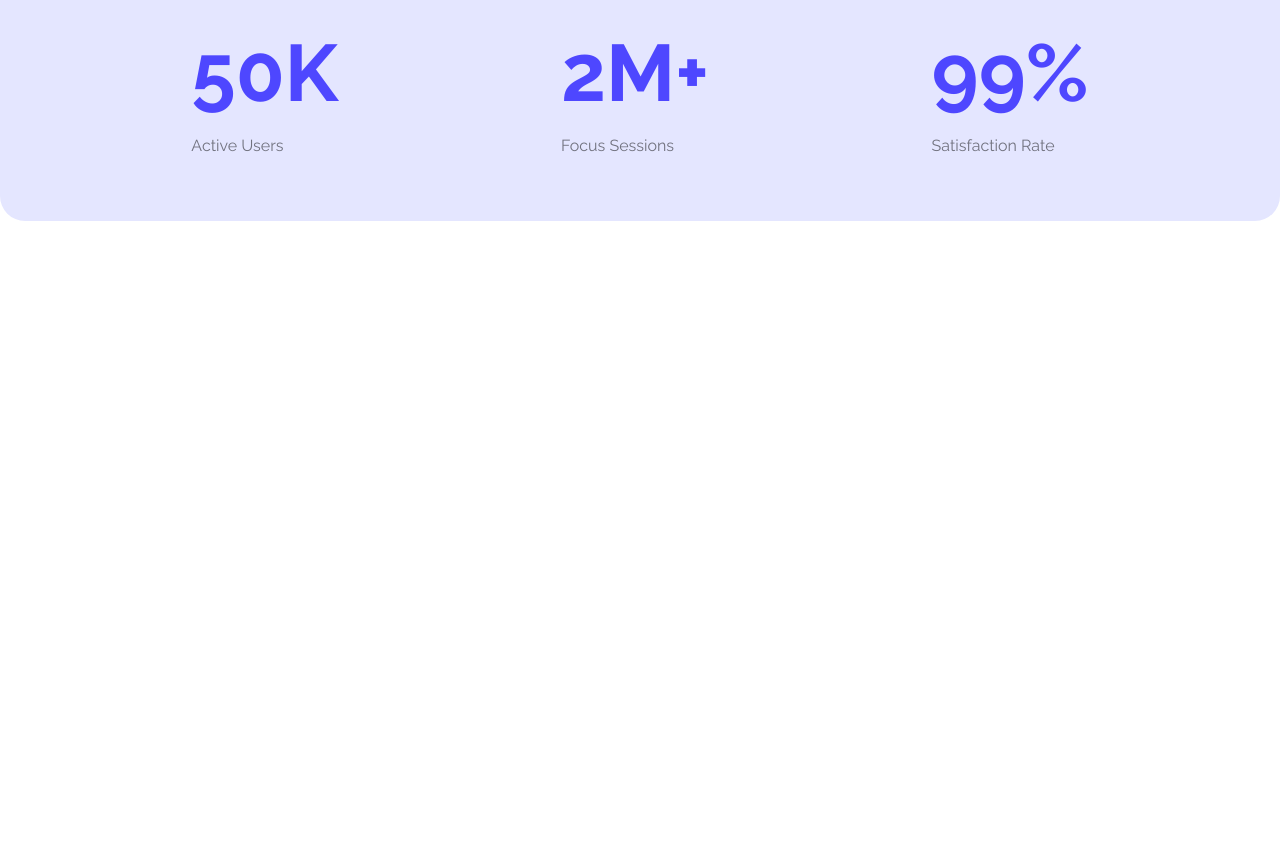
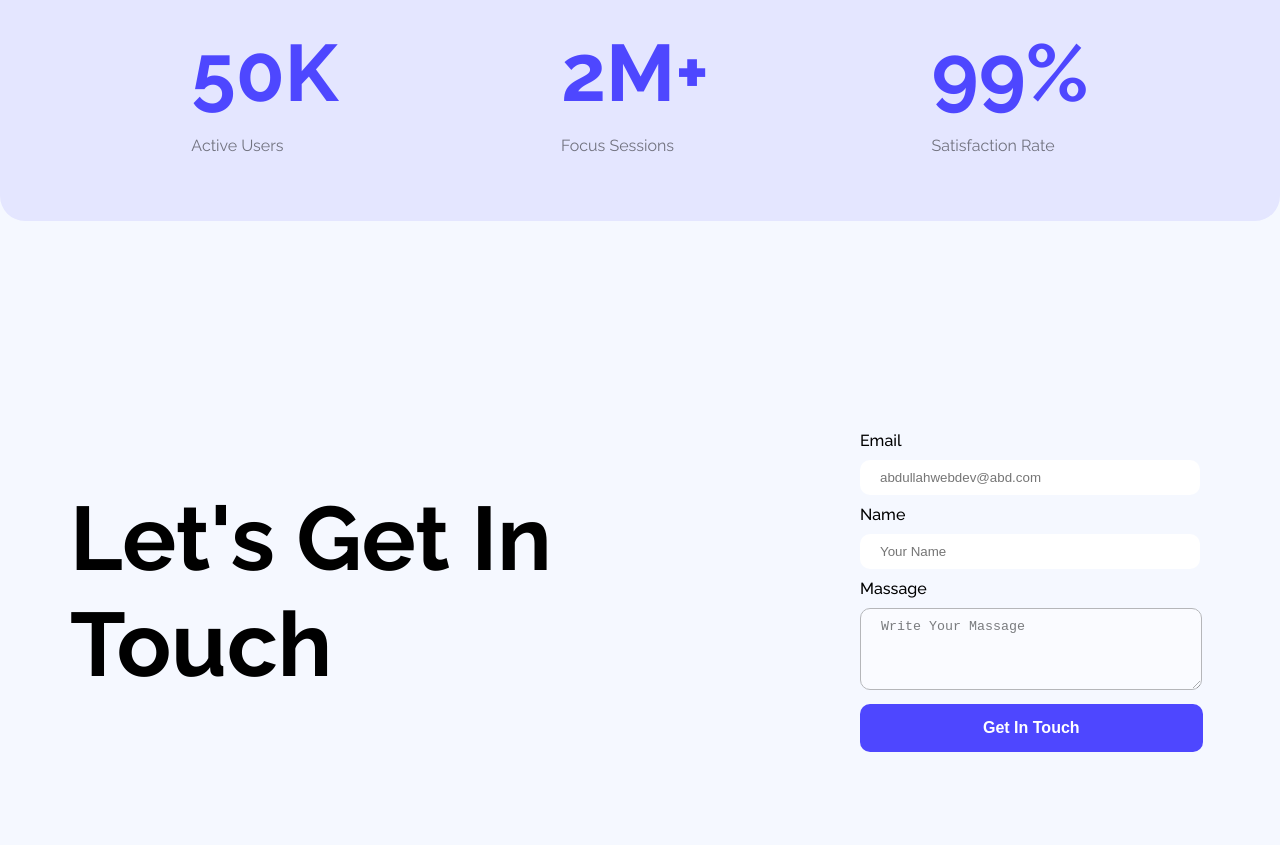
Before and after one commit to Abdullah-at-webdev/webflow-assignment, a plain HTML site: page index.html in a window 1280 px wide. Shown: the part 1525-2370 px from the top of the page. Before the commit the page ends 1866 px from the top, so only its background shows below. Drawn offline with Linux system fonts and the light colour scheme.

Commit message:
Finished with Newsletter. I just tried to make it like my own style

```diff
--- a/index.html
+++ b/index.html
@@ -44,6 +44,22 @@
             </div>
         </div>
     </section>
+    <section class="newsletter primary-width">
+        <div class="newsletter-title">
+            <h2>Let's Get In Touch</h2>
+        </div>
+        <div class="newsletter-form">
+            <form action="">
+                <label for="Email">Email</label><br>
+                <input type="email" placeholder="abdullahwebdev@abd.com"><br>
+                <label for="name">Name</label><br>
+                <input type="name" placeholder="Your Name"><br>
+                <label for="textarea">Massage</label><br>
+                <textarea rows="4" cols="30" name="nextarea" id="">Write Your Massage</textarea>
+                <button class="primary-blue-background submit"; id="form-button"><a style=" padding: 0 21px;" class="white-anchor-text" href="">Get In Touch</a></button>
+            </form>
+        </div>
+    </section>
 
 </body>
 </html>
--- a/style.css
+++ b/style.css
@@ -3,6 +3,7 @@
 body{
     font-family: "Raleway", sans-serif;
     margin: 0;
+    background-color: rgb(245, 248, 255);
 }
 
 /* Shared Color */
@@ -112,3 +113,44 @@ header.nav{
 .productive-user-number p{
     opacity: .5;
 }
+
+/* Newsletter Section Styles */
+.newsletter{
+    display: flex;
+    justify-content: space-between;
+    align-items: center;
+    margin: 100px auto;
+    padding: 70px 0px;
+    /* background-color: green; */
+}
+.newsletter>.newsletter-title{
+    color: black;
+    font-size: 60px;
+    font-weight: bold;
+    width: 50%;
+}
+.newsletter>.newsletter-form{
+    max-width: 350px;
+}
+.newsletter-form label{
+    font-weight: 500;
+    color: black;
+}
+.newsletter-form input{
+    padding: 10px 20px;
+    width: 300px;
+    margin: 10px 0;
+    border: 0;
+    border-radius: 10px;
+
+}
+.newsletter-form textarea{
+    width: 300px;
+    padding: 10px 20px;
+    margin: 10px 0;
+    border-radius: 10px;
+    opacity: .5;
+}
+#form-button{
+    padding: 15px 102px;
+}
```
